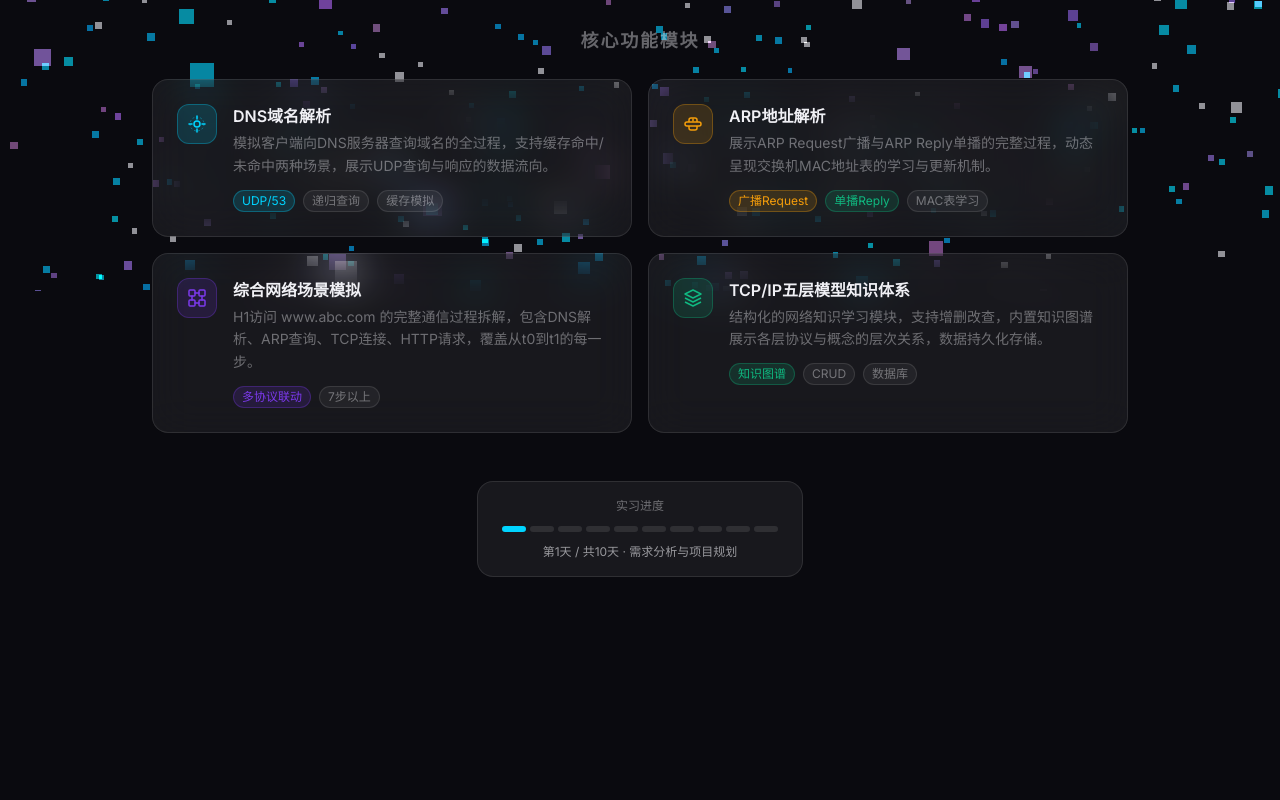
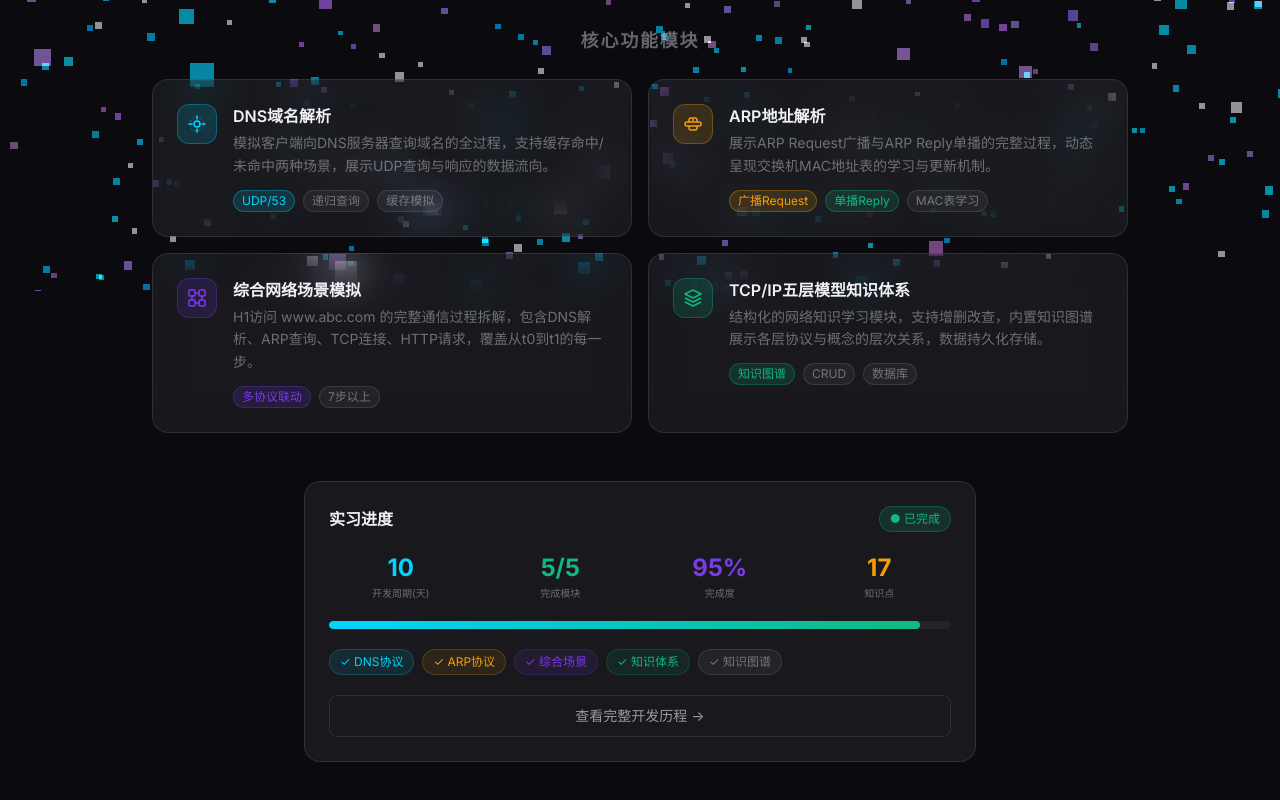
Before and after one commit to Lessybest/hahaha, a Vue app: page / in a window 1280 px wide. Shown: the part 509-1309 px from the top of the page. Before the commit the page ends 1150 px from the top, so only its background shows below. Built offline with nearby package versions, Linux system fonts and the light colour scheme.

Commit message:
feat: 首页实习进度模块重构 - 概览卡片+时间线Modal

```diff
--- a/src/views/Home.vue
+++ b/src/views/Home.vue
@@ -138,23 +138,178 @@
         </router-link>
       </div>
 
-      <!-- Timeline -->
-      <div class="mt-12 text-center fade-up stagger-6">
-        <div class="inline-flex flex-col items-center gap-3 glass-card px-6 py-4">
-          <div class="text-xs text-text-muted">实习进度</div>
-          <div class="flex items-center gap-1">
-            <div v-for="i in 10" :key="i"
-              class="w-6 h-1.5 rounded-full transition-all duration-300"
-              :class="i <= 1 ? 'bg-accent-primary' : 'bg-white/10'"
-            ></div>
+      <!-- Internship Progress Card -->
+      <div class="mt-12 fade-up stagger-6">
+        <div class="glass-card p-6 max-w-2xl mx-auto">
+          <div class="flex items-center justify-between mb-5">
+            <h3 class="text-base font-semibold text-text-primary">实习进度</h3>
+            <span class="text-xs px-2.5 py-1 rounded-full bg-accent-success/15 text-accent-success border border-accent-success/30 font-medium">
+              ● 已完成
+            </span>
           </div>
-          <div class="text-xs text-text-secondary">第1天 / 共10天 · 需求分析与项目规划</div>
+
+          <!-- Stats Grid -->
+          <div class="grid grid-cols-4 gap-4 mb-5">
+            <div class="text-center">
+              <div class="text-2xl font-bold text-accent-primary">10</div>
+              <div class="text-[10px] text-text-muted mt-0.5">开发周期(天)</div>
+            </div>
+            <div class="text-center">
+              <div class="text-2xl font-bold text-accent-success">5/5</div>
+              <div class="text-[10px] text-text-muted mt-0.5">完成模块</div>
+            </div>
+            <div class="text-center">
+              <div class="text-2xl font-bold text-accent-secondary">95%</div>
+              <div class="text-[10px] text-text-muted mt-0.5">完成度</div>
+            </div>
+            <div class="text-center">
+              <div class="text-2xl font-bold text-accent-warning">17</div>
+              <div class="text-[10px] text-text-muted mt-0.5">知识点</div>
+            </div>
+          </div>
+
+          <!-- Progress Bar -->
+          <div class="h-2 rounded-full bg-white/5 overflow-hidden mb-5">
+            <div class="h-full rounded-full bg-gradient-to-r from-accent-primary to-accent-success transition-all duration-1000" style="width: 95%"></div>
+          </div>
+
+          <!-- Module Tags -->
+          <div class="flex flex-wrap gap-2 mb-5">
+            <span class="text-xs px-2.5 py-1 rounded-full bg-accent-primary/10 text-accent-primary border border-accent-primary/20">✓ DNS协议</span>
+            <span class="text-xs px-2.5 py-1 rounded-full bg-accent-warning/10 text-accent-warning border border-accent-warning/20">✓ ARP协议</span>
+            <span class="text-xs px-2.5 py-1 rounded-full bg-accent-secondary/10 text-accent-secondary border border-accent-secondary/20">✓ 综合场景</span>
+            <span class="text-xs px-2.5 py-1 rounded-full bg-accent-success/10 text-accent-success border border-accent-success/20">✓ 知识体系</span>
+            <span class="text-xs px-2.5 py-1 rounded-full bg-white/5 text-text-muted border border-white/10">✓ 知识图谱</span>
+          </div>
+
+          <button
+            class="w-full py-2.5 rounded-lg border border-border-subtle text-sm text-text-secondary hover:text-text-primary hover:border-accent-primary/40 hover:bg-accent-primary/5 transition-all duration-200 cursor-pointer"
+            @click="showTimeline = true"
+          >
+            查看完整开发历程 →
+          </button>
         </div>
       </div>
     </section>
+
+    <!-- Timeline Modal -->
+    <Teleport to="body">
+      <div v-if="showTimeline" class="fixed inset-0 z-50 flex items-center justify-center p-4" @click.self="showTimeline = false">
+        <div class="absolute inset-0 bg-black/70 backdrop-blur-sm"></div>
+        <div class="relative glass-card w-full max-w-2xl max-h-[85vh] flex flex-col" style="background: rgba(15,15,24,0.95);">
+          <!-- Modal Header -->
+          <div class="flex items-center justify-between p-5 border-b border-white/5">
+            <div>
+              <h2 class="text-lg font-bold text-text-primary">开发历程</h2>
+              <p class="text-xs text-text-muted mt-0.5">10天 · 从需求分析到项目验收</p>
+            </div>
+            <button class="w-8 h-8 rounded-lg flex items-center justify-center text-text-muted hover:text-text-primary hover:bg-white/5 transition-colors cursor-pointer" @click="showTimeline = false">
+              <svg width="18" height="18" viewBox="0 0 18 18" fill="none"><path d="M4 4l10 10M14 4L4 14" stroke="currentColor" stroke-width="1.5" stroke-linecap="round"/></svg>
+            </button>
+          </div>
+
+          <!-- Timeline Content -->
+          <div class="flex-1 overflow-y-auto p-5 space-y-0">
+            <div v-for="(day, idx) in timeline" :key="idx" class="relative pl-8 pb-8 last:pb-0">
+              <!-- Vertical Line -->
+              <div v-if="idx < timeline.length - 1" class="absolute left-[11px] top-6 bottom-0 w-px" :class="day.done ? 'bg-accent-success/30' : 'bg-white/10'"></div>
+              <!-- Node Dot -->
+              <div class="absolute left-0 top-1 w-[23px] h-[23px] rounded-full border-2 flex items-center justify-center"
+                :class="day.done ? 'border-accent-success bg-accent-success/15' : 'border-white/20 bg-white/5'">
+                <div v-if="day.done" class="w-2 h-2 rounded-full bg-accent-success"></div>
+                <div v-else class="w-2 h-2 rounded-full bg-white/20"></div>
+              </div>
+              <!-- Day Content -->
+              <div class="ml-3">
+                <div class="flex items-center gap-2 mb-1.5">
+                  <span class="text-sm font-bold" :class="day.done ? 'text-accent-success' : 'text-text-muted'">Day{{ idx + 1 }}</span>
+                  <span class="text-xs text-text-muted">·</span>
+                  <span class="text-xs text-text-secondary">{{ day.phase }}</span>
+                </div>
+                <div class="glass-card p-4" style="background: rgba(255,255,255,0.03);">
+                  <h4 class="text-sm font-semibold text-text-primary mb-2">{{ day.task }}</h4>
+                  <ul class="space-y-1">
+                    <li v-for="item in day.outputs" :key="item" class="text-xs text-text-muted flex items-start gap-1.5">
+                      <span class="mt-0.5 text-accent-success shrink-0">✓</span>
+                      <span>{{ item }}</span>
+                    </li>
+                  </ul>
+                </div>
+              </div>
+            </div>
+          </div>
+        </div>
+      </div>
+    </Teleport>
   </div>
 </template>
 
 <script setup>
+import { ref } from 'vue'
 import ParticleBackground from '@/components/ParticleBackground.vue'
+
+const showTimeline = ref(false)
+
+const timeline = [
+  {
+    done: true,
+    phase: '需求分析',
+    task: '阅读实习任务书，明确项目目标与技术方案',
+    outputs: ['研读实习指导书，梳理评分标准与提交要求', '确定DNS+ARP双协议可视化方向', '选定Vue 3 + Vite + Tailwind CSS + SQLite技术栈', '完成项目总体架构设计']
+  },
+  {
+    done: true,
+    phase: '项目搭建',
+    task: '初始化Vue项目，配置开发环境与路由',
+    outputs: ['Vite + Vue 3项目脚手架搭建', 'Tailwind CSS毛玻璃主题配置', 'Vue Router五页面路由注册（懒加载）', '首页设计与Three.js粒子背景集成']
+  },
+  {
+    done: true,
+    phase: 'DNS协议开发',
+    task: 'DNS协议可视化核心功能开发',
+    outputs: ['5节点SVG拓扑图（客户端/本地DNS/根/TLD/权威）', '9步递归查询流程数据结构设计', 'TopoCanvas组件封装（节点高亮+数据包动画）', 'StepIndicator步骤进度条组件']
+  },
+  {
+    done: true,
+    phase: 'DNS完善',
+    task: 'DNS缓存机制与报文展示优化',
+    outputs: ['缓存命中/未命中双场景切换', 'DNS缓存表Before→After对比展示', '报文字段解析（源/目的IP、MAC、协议）', '域名输入框与自动播放控制']
+  },
+  {
+    done: true,
+    phase: 'ARP协议开发',
+    task: 'ARP协议可视化全流程开发',
+    outputs: ['7节点拓扑（主机A/B/交换机/广播域）', '8步ARP生命周期（含结果汇总）', 'ARP缓存表Before/After动态对比', '交换机MAC表学习与更新联动']
+  },
+  {
+    done: true,
+    phase: '综合场景设计',
+    task: '综合网络场景模拟架构设计',
+    outputs: ['H1访问www.lessybest.com全流程规划', 'ARP→DNS→TCP→HTTP四协议串联方案', '三表联动设计（ARP表/MAC表/DNS缓存）', '协议栈逐层封装可视化方案']
+  },
+  {
+    done: true,
+    phase: '综合场景开发',
+    task: '综合场景核心功能实现',
+    outputs: ['8步综合场景完整实现', 'ARP表/MAC表/DNS缓存表三表联动', 'TCP连接状态跟踪组件', '通信日志实时记录系统']
+  },
+  {
+    done: true,
+    phase: '知识体系开发',
+    task: '知识体系模块与后端API开发',
+    outputs: ['SQLite数据库设计（layers + knowledge双表）', 'Express RESTful API（7个接口）', '知识点CRUD前端交互', '5层17条预置知识数据']
+  },
+  {
+    done: true,
+    phase: '知识图谱',
+    task: '知识图谱可视化与搜索功能',
+    outputs: ['SVG交互图谱（分层/力导向双布局）', '节点拖拽与悬停信息展示', '模糊搜索功能（标题/内容/标签）', '数据持久化验证（新增→刷新→数据保留）']
+  },
+  {
+    done: true,
+    phase: '测试验收',
+    task: '系统联调、文档编写与项目验收',
+    outputs: ['全模块功能联调与Bug修复', 'npm run build构建通过（95模块0错误）', 'README文档编写（13章节完整技术文档）', 'Git仓库提交与答辩验收测试通过']
+  }
+]
 </script>
```
